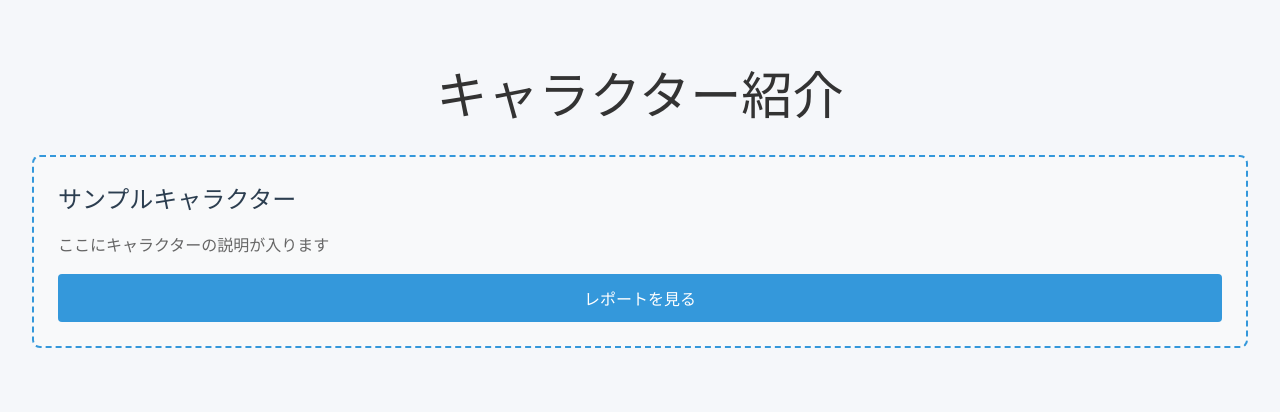
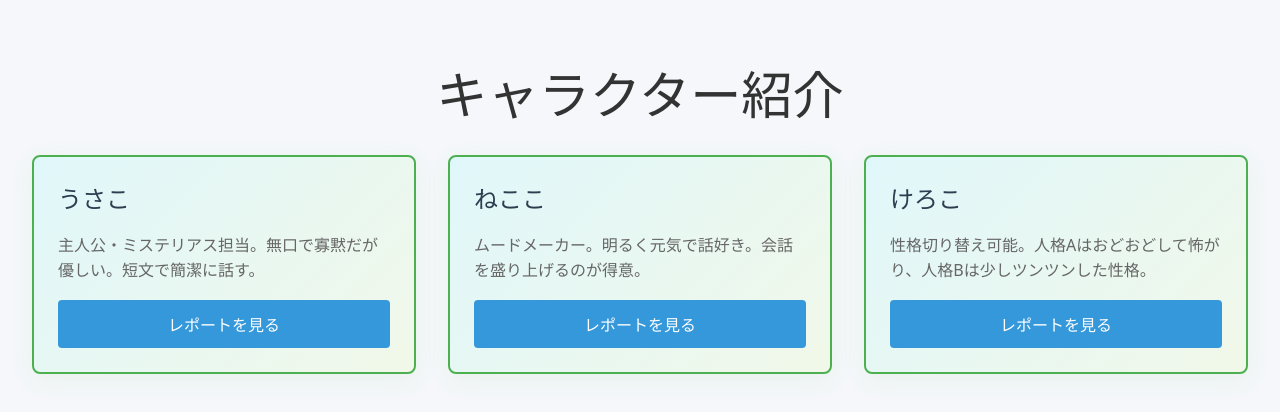
Before and after one commit to NazonoKansatugata/try_hackathon_team_L, a React (Vite) app in the folder apps/web/: page / in a window 1280 px wide. Shown: the top 412 px of the page. Built offline with nearby package versions, Linux system fonts and the light colour scheme.

Commit message:
3キャラ分の紹介文とタッチパネルを追加

```diff
--- a/apps/web/src/pages/character-list/CharacterList.css
+++ b/apps/web/src/pages/character-list/CharacterList.css
@@ -74,7 +74,15 @@
   background-color: #2980b9;
 }
 
-.character-card.sample {
-  border: 2px dashed #3498db;
-  background-color: #f8f9fa;
+
+.character-card.touch-panel {
+  border: 2px solid #4caf50;
+  background: linear-gradient(135deg, #e0f7fa 0%, #f1f8e9 100%);
+  box-shadow: 0 6px 24px rgba(76, 175, 80, 0.08);
+  cursor: pointer;
+  transition: transform 0.15s, box-shadow 0.15s;
 }
+.character-card.touch-panel:hover {
+  transform: scale(1.04);
+  box-shadow: 0 8px 32px rgba(76, 175, 80, 0.18);
+}
--- a/apps/web/src/pages/character-list/CharacterList.tsx
+++ b/apps/web/src/pages/character-list/CharacterList.tsx
@@ -1,6 +1,6 @@
 import { Link } from 'react-router-dom';
 import type { Character } from '../../types';
-// import { sampleCharacters } from '../../data/sampleData'; // サンプルデータを使う場合はコメントを外す
+import { sampleCharacters } from '../../data/sampleData';
 import './CharacterList.css';
 
 /**
@@ -17,26 +17,43 @@ import './CharacterList.css';
  * - けろこ: 性格切り替え可能。人格Aはおどおど、人格Bはツンツン。
  */
 function CharacterList() {
-  // TODO: キャラクターデータを配列で定義してください
-  // 例: const characters: Character[] = [{ id: "usako", name: "うさこ", description: "主人公・ミステリアス担当..." }, ...]
-  // または: const characters = sampleCharacters; // サンプルデータを使用
+  // サンプルキャラクターを利用
+  // サンプルキャラクターを個別に取得
+  const usako = sampleCharacters.find(c => c.id === 'usako');
+  const nekoko = sampleCharacters.find(c => c.id === 'nekoko');
+  const keroko = sampleCharacters.find(c => c.id === 'keroko');
 
   return (
     <div className="character-list">
       <h1>キャラクター紹介</h1>
-
       <div className="character-grid">
-        {/* TODO: ここにキャラクターのカードを表示してください */}
-        {/* 例: characters.map((character) => ( ... )) */}
-
-        {/* サンプル表示 */}
-        <div className="character-card sample">
-          <h2>サンプルキャラクター</h2>
-          <p>ここにキャラクターの説明が入ります</p>
-          <Link to="/character/sample">
-            <button>レポートを見る</button>
-          </Link>
-        </div>
+        {usako && (
+          <div className="character-card touch-panel">
+            <h2>{usako.name}</h2>
+            <p>{usako.description}</p>
+            <Link to={`/character/${usako.id}`}>
+              <button>レポートを見る</button>
+            </Link>
+          </div>
+        )}
+        {nekoko && (
+          <div className="character-card touch-panel">
+            <h2>{nekoko.name}</h2>
+            <p>{nekoko.description}</p>
+            <Link to={`/character/${nekoko.id}`}>
+              <button>レポートを見る</button>
+            </Link>
+          </div>
+        )}
+        {keroko && (
+          <div className="character-card touch-panel">
+            <h2>{keroko.name}</h2>
+            <p>{keroko.description}</p>
+            <Link to={`/character/${keroko.id}`}>
+              <button>レポートを見る</button>
+            </Link>
+          </div>
+        )}
       </div>
     </div>
   );
```
Also changed, not shown: 1 other file (tests, documents, lock files or other folders).
